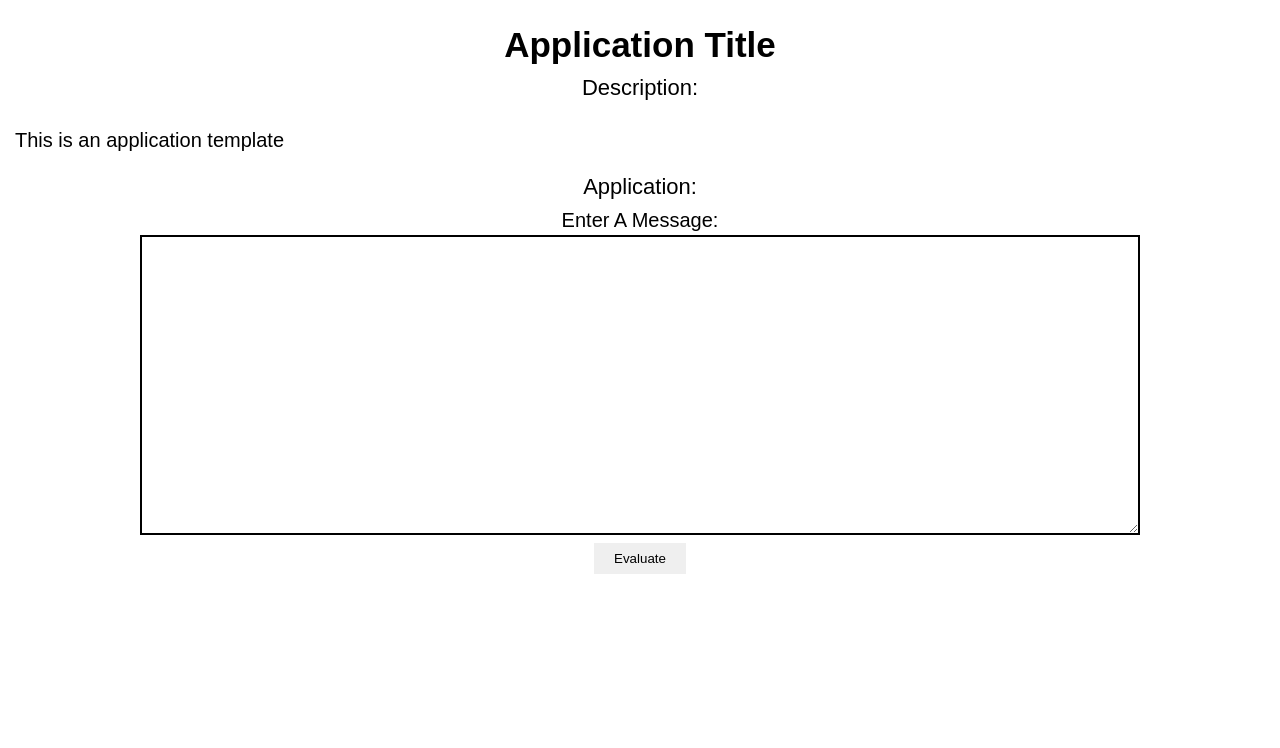
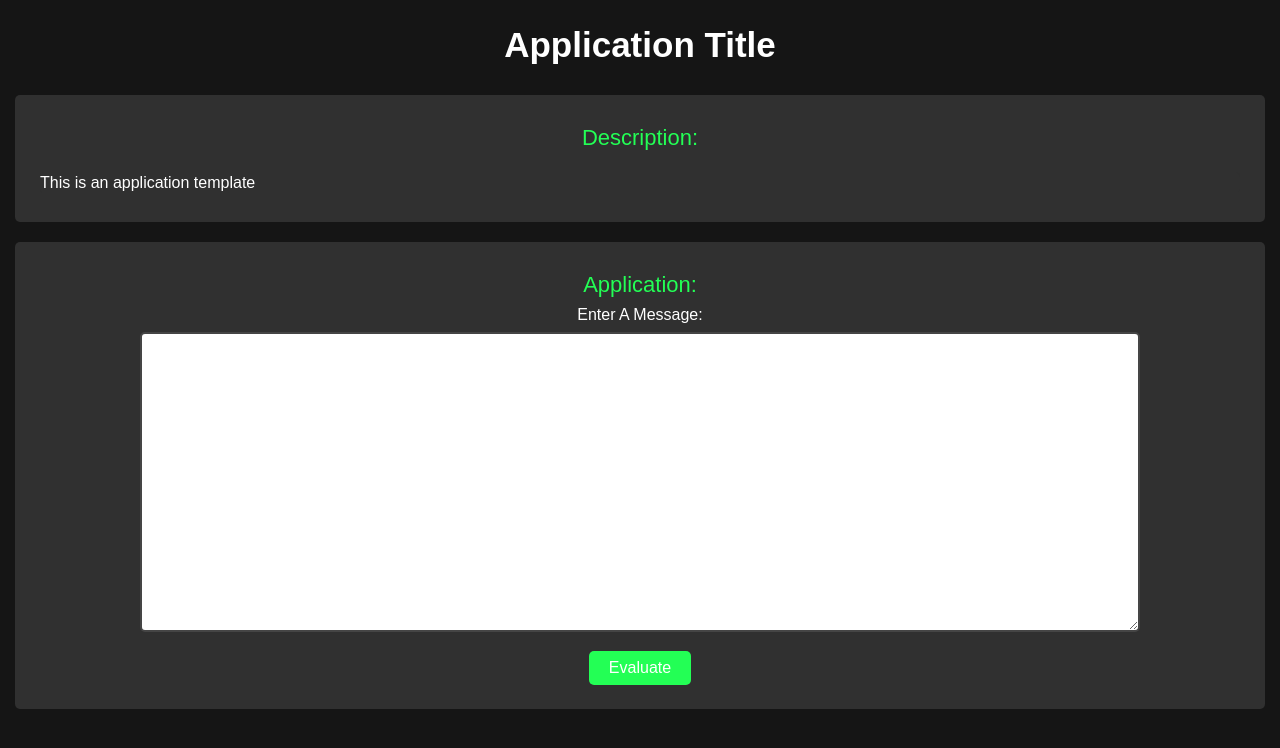
Before and after one commit to Collinformatics/WebApp, a Flask app: template templates/home.html in a window 1280 px wide. Shown: the top 748 px of the page. Run offline with Flask 3, Linux system fonts and the light colour scheme; the template is opened without the code that fills it, so the values that code supplies are empty.

Commit message:
Add files via upload

```diff
--- /dev/null
+++ b/static/styles.css
@@ -0,0 +1,200 @@
+:root {
+    --black: #151515;
+    --white: #FFFFFF;
+    --colorBG: #303030;
+    --colorAccent: #454545;
+    --colorHeader: #23FF55;
+    --buttonHighlight: #1AD747;
+
+    --spacer: 20px;
+    --spacerMini: 5px;
+    --padSide: 25px;
+    --padTB: 30px;
+    --padInput: 8px;
+    --marginB: 12px;
+    --marginButton: 12px;
+    --fontSize: 16px;
+    --borderRad: 5px;
+}
+
+body {
+    background-color: var(--black);
+    color: var(--white);
+    font-family: Arial, sans-serif;
+    padding: 15px;
+    margin: 0px auto;
+}
+
+h1 {
+    text-align: center;
+    font-size: 35px;
+    color: var(--white);
+    padding: 10px;
+    margin: 0px auto;
+}
+
+h2 {
+    text-align: center;
+    font-size: 25px;
+    color: var(--white);
+    padding: 10px;
+}
+
+p {
+    font-size: var(--fontSize);
+    text-align: left;
+    color: var(--white);
+    padding-top: 0px;
+    padding-bottom: 0px;
+}
+
+p2 {
+    display: block;
+    font-size: var(--fontSize);
+    text-align: center;
+    color: var(--white);
+    padding-top: 0px;
+    padding-bottom: 0px;
+    margin: var(--spacer) auto;
+}
+
+.container {
+    background-color: var(--colorBG);
+    font-size: 20px;
+    text-align: center;
+    border-radius: var(--borderRad);
+    align-items: center;
+    padding: var(--padTB) var(--padSide) var(--marginB) var(--padSide);
+    margin: var(--spacer) auto;
+    margin-bottom: var(--marginB);
+}
+
+.container-text {
+    background-color: var(--colorBG);
+    font-size: 20px;
+    text-align: center;
+    color: var(--white);
+    border-radius: var(--borderRad);
+    line-height: 1.4;
+    margin: 0px auto;
+    padding: 0px;
+}
+
+.container-inputBox {
+    background-color: #004500;
+    font-size: 20px;
+    text-align: center;
+    border-radius: var(--borderRad);
+    display: flex;
+    flex-direction: column;
+    align-items: center;
+    padding: 0px;
+    margin: var(--spacer) auto;
+    margin-bottom: var(--marginB);
+}
+
+.container-fig {
+    background-color: var(--colorBG);
+    max-width: 800px;
+    display: flex;
+    flex-direction: column;
+    align-items: center;
+    padding: 50px 0px 0px 0px;
+    margin: 5px auto;
+    margin-top: 0px;
+}
+
+.container-figDescription {
+    color: var(--white);
+    font-size: 18px;
+    text-align: center;
+    display: flex;
+    flex-direction: column;
+    align-items: center;
+    padding: 5px 0px 0px 0px;
+    margin: 0px auto;
+}
+
+.container-fig img {
+    margin-top: 0px;
+}
+
+.div-header {
+    color: var(--colorHeader);
+    font-size: 22px;
+    font-weight: normal;
+    padding-top: 0px;
+    padding-bottom: 5px;
+}
+
+input[type="file"] {
+    background-color: var(--black);
+    color: #101010;
+    font-size: var(--fontSize);
+    border: 2px solid var(--colorAccent);
+    border-radius: var(--borderRad);
+    width: 100%;
+    max-width: 350px;
+    padding: var(--padInput);
+    margin-bottom: var(--padTB);
+}
+
+button {
+    background-color: var(--colorHeader);
+    color: var(--white);
+    font-size: var(--fontSize);
+    cursor: pointer;
+    border: none;
+    border-radius: var(--borderRad);
+    padding: 8px 20px;
+    margin-top: var(--marginButton);
+    margin-bottom: var(--marginButton);
+}
+
+button:hover {
+    background-color: var(--buttonHighlight);
+}
+
+.input-form {
+    align-items: center;
+    text-align: center;
+    display: flex;
+    flex-direction: column;
+    font-size: var(--fontSize);
+}
+
+.form-group {
+    width: 100%;
+    max-width: 1000px;
+    line-height: 1.5;
+}
+
+.form-group label {
+    display: block;
+    margin-bottom: var(--spacerMini);
+    font-size: var(--fontSize);
+    text-align: center;
+}
+
+.form-group input {
+    font-size: var(--fontSize);
+    border-radius: var(--borderRad);
+    border: 2px solid var(--colorAccent);
+    text-align: left;
+    width: 100%;
+    padding: var(--padInput);
+    margin-bottom: var(--spacer);
+}
+
+.containerTextbox {
+    width: 100%;
+    height: 300px;
+    font-family: sans-serif;
+    font-size: 18px;
+    line-height: 1.5;
+    padding: 12px;
+    border-radius: var(--borderRad);
+    border: 2px solid var(--colorAccent);
+    resize: vertical;
+    box-sizing: border-box;
+}
--- a/templates/home.html
+++ b/templates/home.html
@@ -1,171 +1,9 @@
 <!DOCTYPE html>
 <html>
     <head>
+        <link rel="stylesheet" href="{{ url_for('static', filename='styles.css') }}">
+
         <title>Application</title>
-        <style>
-            body {
-                background-color: {{ black }};
-                color: {{ white }};
-                font-family: Arial, sans-serif;
-                padding: 15px;
-                margin: 0px auto;
-            }
-            h1 {
-                text-align: center;
-                font-size: 35px;
-                color: {{ white }};
-                padding: 10px;
-                margin: 0px auto;
-            }
-            h2 {
-                text-align: center;
-                font-size: 25px;
-                color: {{ white }};
-                padding: 10px;
-            }
-            p {
-                font-size: {{ fontSize }}px;
-                text-align: left;
-                color: {{ white }};
-                padding-top: 0px;
-                padding-bottom: 0px;
-            }
-            p2 {
-                display: block;
-                font-size: {{ fontSize }}px;
-                text-align: center;
-                color: {{ white }};
-                padding-top: 0px;
-                padding-bottom: 0px;
-                margin: {{ spacer }}px auto;
-            }
-            .container {
-                background-color: {{ colorBG }};
-                font-size: 20px;
-                text-align: center;
-                border-radius: {{ borderRad }}px;
-                align-items: center;
-                padding: {{ padTB }}px {{ padSide }}px {{ marginB }}px {{ padSide }}px;
-                margin: {{ spacer }}px auto;
-                margin-bottom: {{ marginB }}px;
-            }
-            .container-text {
-                background-color: {{ colorBG }};
-                font-size: 20px;
-                text-align: center;
-                color: {{ white }};
-                border-radius: {{ borderRad }}px;
-                line-height: 1.4;
-                margin: 0px auto;
-                padding: 0px;
-            }
-            .container-inputBox {
-                background-color: "#004500";
-                font-size: 20px;
-                text-align: center;
-                border-radius: {{ borderRad }}px;
-                display: flex;
-                flex-direction: column;
-                align-items: center;
-                padding: 0px 0px 0px 0px;
-                margin: {{ spacer }}px auto;
-                margin-bottom: {{ marginB }}px;
-            }
-            .container-fig {
-                background-color: {{ colorBG }};
-                max-width: 800px;
-                display: flex;
-                flex-direction: column;
-                align-items: center;
-                padding: 50px 0px 0px 0px;
-                margin: 5px auto;
-                margin-top: 0px
-            }
-             .container-figDescription {
-             color: {{ white }};
-                font-size: 18px;
-                text-align: center;
-                display: flex;
-                flex-direction: column;
-                align-items: center;
-                padding: 5px 0px 0px 0px;
-                margin: 0px auto;
-            }
-            .container-fig img {
-                margin-top: 0px;
-            }
-            .div-header {
-                color: {{ colorHeader }};
-                font-size: 22px;
-                font-weight: normal;
-                padding-top: 0px;
-                padding-bottom: 5px;
-            }
-            input[type="file"] {
-                background-color: {{ black }};
-                color: #101010;
-                font-size: {{ fontSize }}px;
-                border: 2px solid {{ colorAccent }};
-                border-radius: {{ borderRad }}px;
-                width: 100%;
-                max-width: 350px;
-                padding: {{ padInput }}px;
-                margin-bottom: {{ padTB }}px;
-            }
-            button {
-                background-color: {{ colorHeader }};
-                color: {{ white }};
-                font-size: {{ fontSize }}px;
-                cursor: pointer;
-                border: none;
-                border-radius: {{ borderRad }}px;
-                padding: 8px 20px;
-                margin-top: {{ marginButton }}px;
-                margin-bottom: {{ marginButton }}px;
-            }
-            button:hover {
-                background-color: {{ buttonHighlight }};
-            }
-            .input-form {
-                align-items: center;
-                text-align: center;
-                display: flex;
-                flex-direction: column;
-                font-size: {{ fontSize }}px;
-            }
-            .form-group {
-                width: 100%;
-                max-width: 1000px;
-                line-height: 1.5;
-            }
-            .form-group label {
-                display: block;
-                margin-bottom: {{ spacerMini }}px;
-                font-size: {{ fontSize }}px;
-                text-align: center;
-            }
-            .form-group input {
-                font-size: {{ fontSize }}px;
-                border-radius: {{ borderRad }}px;
-                border: 2px solid {{ colorAccent }};
-                text-align: left;
-                width: 100%;
-                padding: {{ padInput }}px;
-                margin-bottom: {{ spacer }}px;
-            }
-            .containerTextbox {
-                width: 100%;
-                height: 300px; /* Increase for more vertical space */
-                font-family: sans-serif;
-                font-size: 18px;
-                line-height: 1.5;
-                padding: 12px;
-                border-radius: {{ borderRad }}px;
-                border: 2px solid {{ colorAccent }};
-                resize: vertical; /* Allows resizing up/down */
-                box-sizing: border-box;
-            }
-        </style>
     </head>
     <body>
         <h1>Application Title</h1>
```
